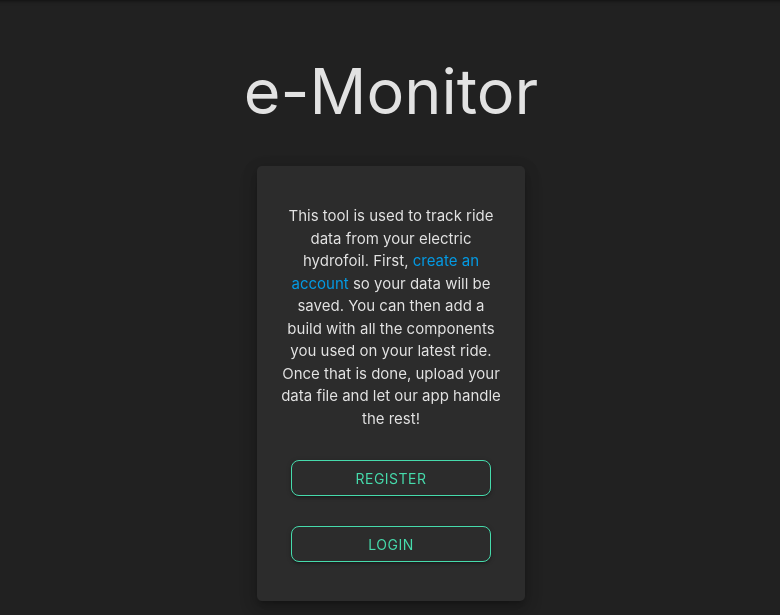
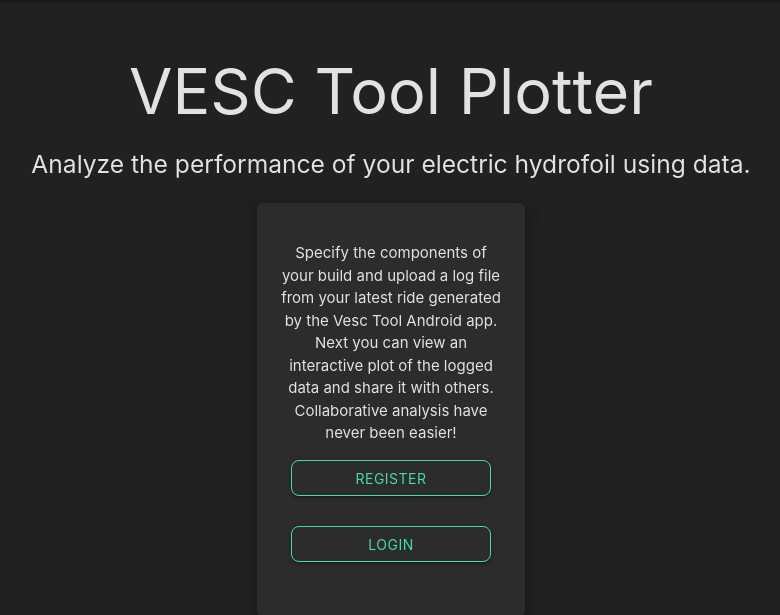
Before and after one commit to pcollins-engineer/vesc_tool_plotter, a Django app: page / in a window 1280 px wide. Shown: the part 64-679 px from the top of the page, without its empty margins (249-1029 px from the left). Run offline with Django 3.2, Linux system fonts and the light colour scheme.

Commit message:
Updates homepage text.

```diff
--- a/vesc_tool_plotter/plotter/templates/plotter/index.html
+++ b/vesc_tool_plotter/plotter/templates/plotter/index.html
@@ -5,9 +5,18 @@
 {% endblock head_css %}
 {% block content %}
   <div class="container">
-    <div class="section"><h1 class="center-align">e-Monitor</h1></div>
+    <div class="section">
+      <h1 class="center-align">VESC Tool Plotter</h1>
+      <h5 class="center-align"> Analyze the performance of your electric hydrofoil using data.</h5>
+    </div>
     <div class="button-container m-elevation z-depth-3">
-      <p class="center-align"> This tool is used to track ride data from your electric hydrofoil. First, <a href="/register">create an account</a> so your data will be saved. You can then add a build with all the components you used on your latest ride. Once that is done, upload your data file and let our app handle the rest!</p>
+      <!--<p class="center-align"> This tool is used to track ride data from your electric hydrofoil. First, <a href="/register">create an account</a> so your data will be saved. You can then add a build with all the components you used on your latest ride. Once that is done, upload your data file and let our app handle the rest!</p>-->
+      <p class="center-align">
+        Specify the components of your build
+        and upload a log file from your latest ride generated by the Vesc Tool Android app.
+        Next you can view an interactive plot of the logged data and share it with others.
+        Collaborative analysis have never been easier!
+
       <a href="/register" class="btn btn-alt">Register</a>
       <a href="/login" class="btn btn-alt">Login</a>
     </div>
```
